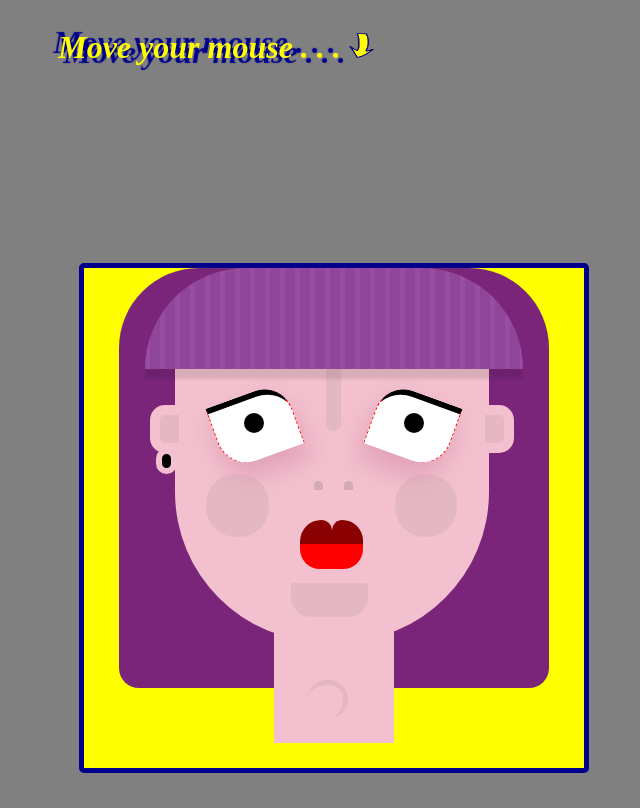
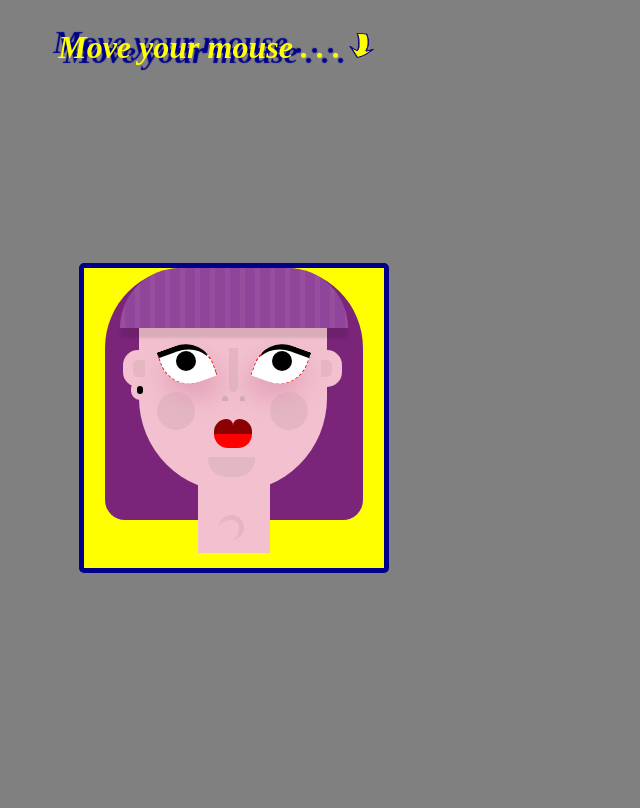
Before and after one commit to svenbol/svenbol.github.io, a PHP site: page /PureCss/index.html in a window 1280 px wide. Shown: the whole page, without its empty margins (424-1064 px from the left). Run offline with PHP 8.4, Linux system fonts and the light colour scheme.

Commit message:
Update style.css

```diff
--- a/PureCss/style.css
+++ b/PureCss/style.css
@@ -42,8 +42,8 @@ h1{
 
 /* BOX ALLES */
     .all{
-        width: 500px;
-        height: 500px;
+        width: 300px;
+        height: 300px;
         background-color: yellow;
         left: calc((50vw) - 145px);
         top: calc((50vh) - 145px);
```
